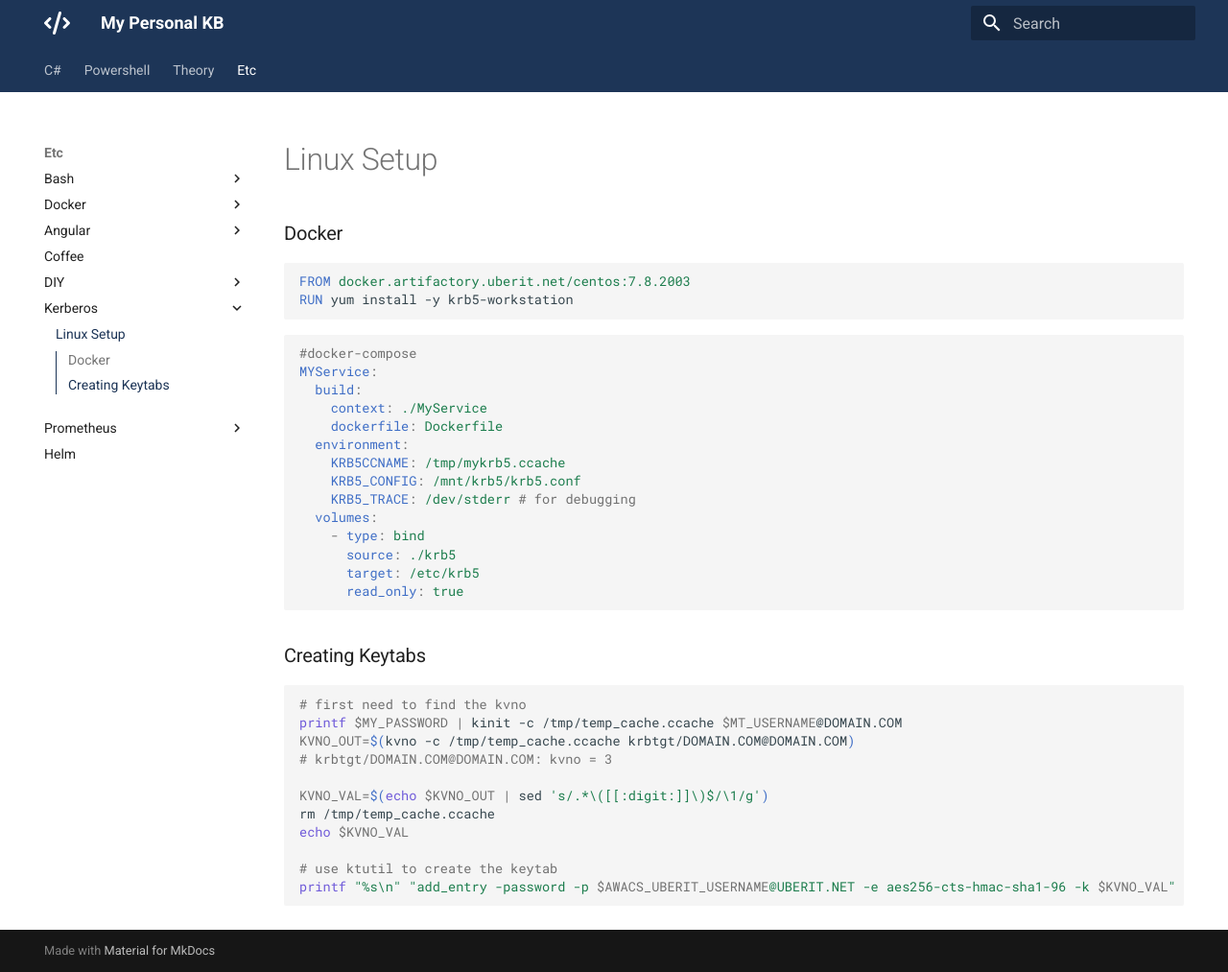
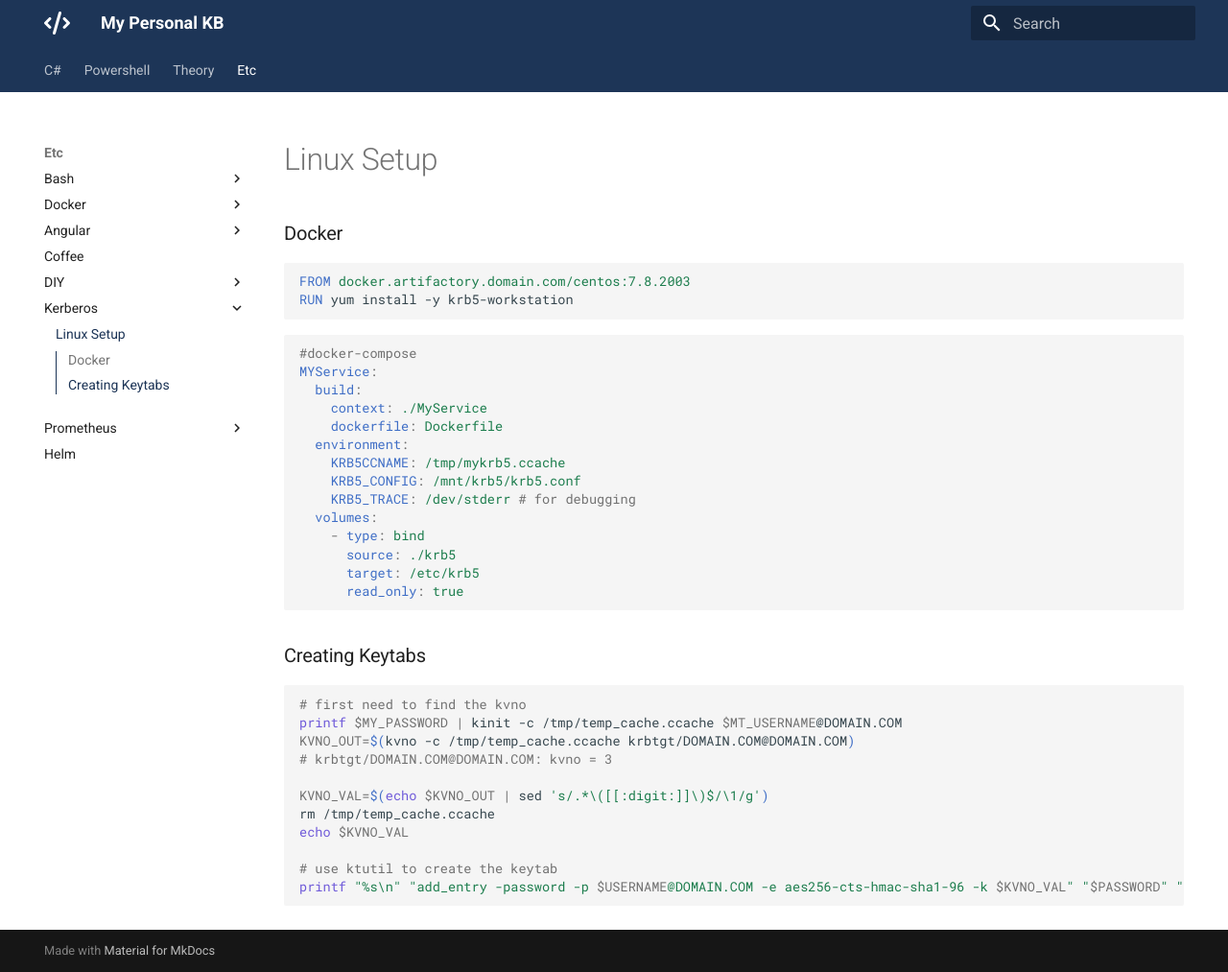
Before and after one commit to mrhockeymonkey/mrhockeymonkey.github.io, an MkDocs documentation site: the page built from docs/Kerberos/Linux Setup.md, in a window 1280 px wide and 1013 px high. Shown: the whole window at 96% size. Built offline with MkDocs 1.6.1 and Material for MkDocs 9.7.7, drawn with Linux system fonts in a browser that asks for light colours.

Commit message:
Update Linux Setup.md

````diff
--- a/docs/Kerberos/Linux Setup.md
+++ b/docs/Kerberos/Linux Setup.md
@@ -3,7 +3,7 @@
 ### Docker
 
 ```dockerfile
-FROM docker.artifactory.uberit.net/centos:7.8.2003
+FROM docker.artifactory.domain.com/centos:7.8.2003
 RUN yum install -y krb5-workstation
 ```
 
@@ -37,6 +37,6 @@ rm /tmp/temp_cache.ccache
 echo $KVNO_VAL
 
 # use ktutil to create the keytab
-printf "%s\n" "add_entry -password -p $AWACS_UBERIT_USERNAME@UBERIT.NET -e aes256-cts-hmac-sha1-96 -k $KVNO_VAL" "$AWACS_UBERIT_PASSWORD" "write_kt /tmp/kafkaadapter.kt" "quit" | ktutil
+printf "%s\n" "add_entry -password -p $USERNAME@DOMAIN.COM -e aes256-cts-hmac-sha1-96 -k $KVNO_VAL" "$PASSWORD" "write_kt /tmp/something.kt" "quit" | ktutil
 
 ```
````
